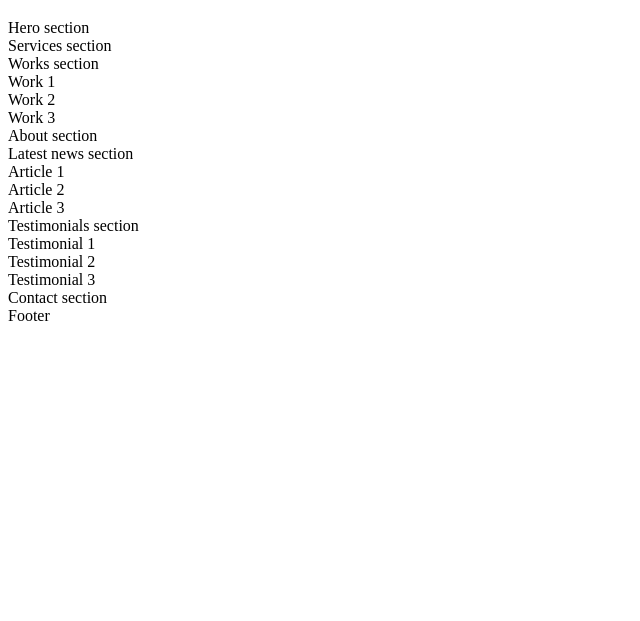
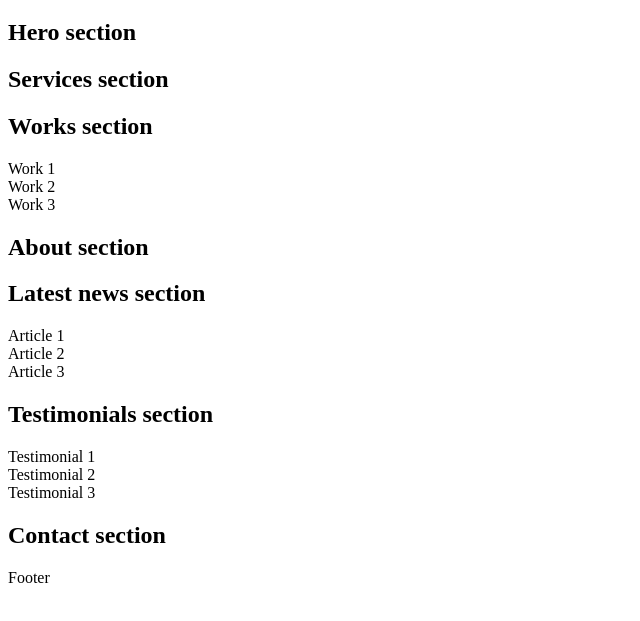
Before and after one commit to CarolDianeHA/holbertonschool-web_front_end, a plain HTML site: page html_advanced/8-index.html in a window 1280 px wide. Shown: the part 61-682 px from the top of the page, without its empty margins (0-640 px from the left). Drawn offline with Linux system fonts and the light colour scheme.

Commit message:
Adding Level 2 headings.

```diff
--- a/html_advanced/8-index.html
+++ b/html_advanced/8-index.html
@@ -16,28 +16,36 @@
     </header>
     <main>
         <h1>Homepage</h1>
-        <section>Hero section</section>
-        <section>Services section</section>
         <section>
-            Works section
+            <h2>Hero section</h2>
+        </section>
+        <section>
+            <h2>Services section</h2>
+        </section>
+        <section>
+            <h2>Works section</h2>
             <article>Work 1</article>
             <article>Work 2</article>
             <article>Work 3</article>
         </section>
-        <section>About section</section>
         <section>
-            Latest news section
+            <h2>About section</h2>
+        </section>
+        <section>
+            <h2>Latest news section</h2>
             <article>Article 1</article>
             <article>Article 2</article>
             <article>Article 3</article>
         </section>
         <section>
-            Testimonials section
+            <h2>Testimonials section</h2>
             <article>Testimonial 1</article>
             <article>Testimonial 2</article>
             <article>Testimonial 3</article>
         </section>
-        <section>Contact section</section>
+        <section>
+            <h2>Contact section</h2>
+        </section>
     </main>
     <footer>Footer</footer>
 </body>
```
